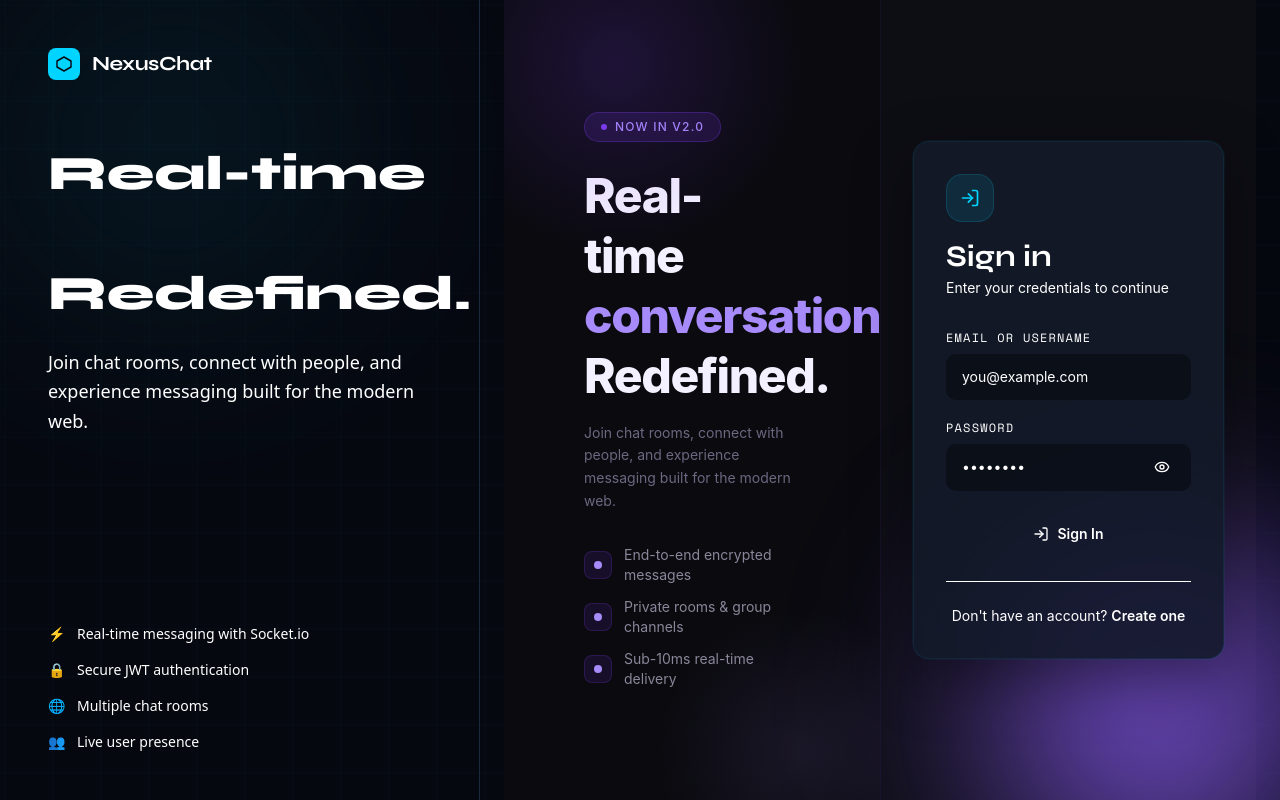
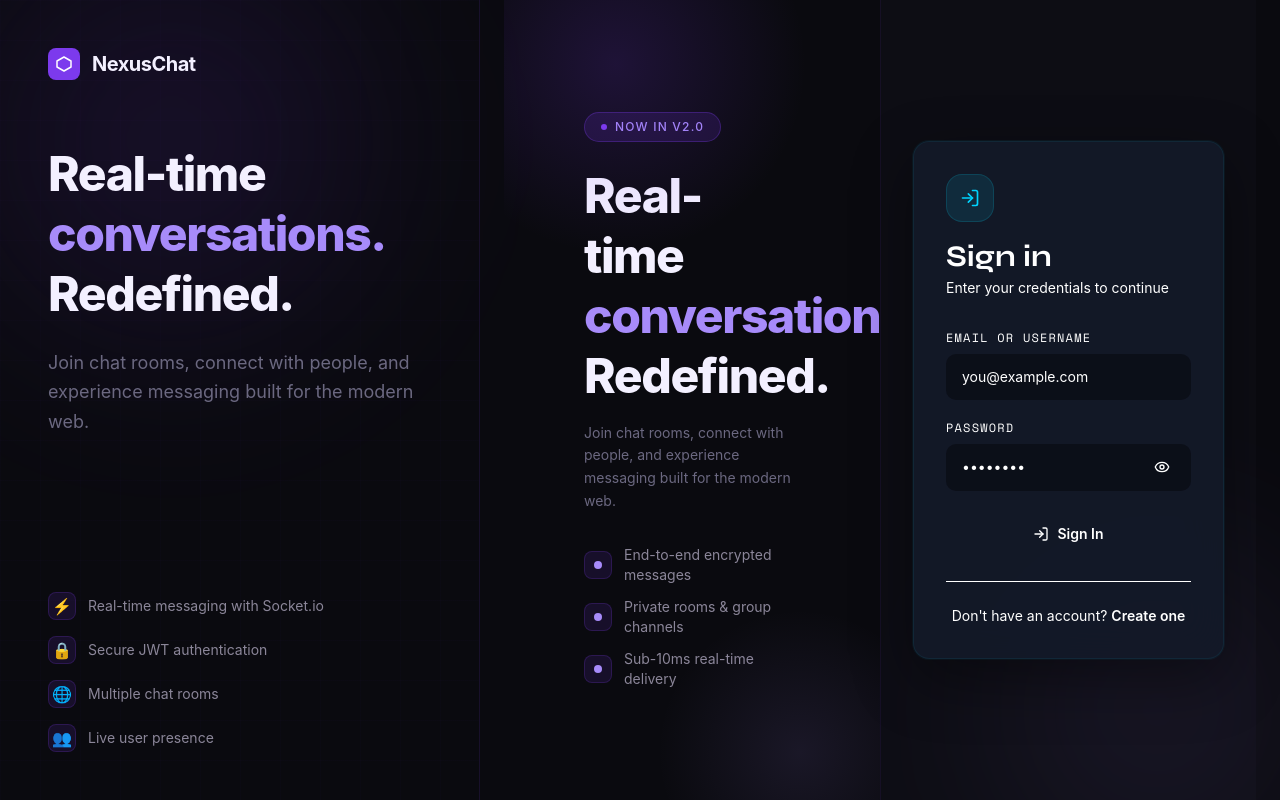
Before and after one commit to Akshatsrii/Chat-App, a Next.js app in the folder frontend/: page /auth/login in a window 1280 px wide. Built offline with nearby package versions, Linux system fonts and the light colour scheme; no server answers.

Commit message:
update the layout page

```diff
--- a/frontend/src/app/auth/layout.tsx
+++ b/frontend/src/app/auth/layout.tsx
@@ -18,51 +18,55 @@ export default function AuthLayout({ children }: { children: React.ReactNode })
   if (isAuthenticated) return null;
 
   return (
-    <div className="relative flex h-screen overflow-hidden bg-void bg-grid">
+    <div className="relative flex h-screen overflow-hidden" style={{ background: '#0a0a0f', fontFamily: "'Inter', sans-serif" }}>
+
       {/* Ambient glow blobs */}
       <div
-        className="absolute top-[-20%] left-[-10%] w-[600px] h-[600px] rounded-full opacity-10 pointer-events-none"
-        style={{
-          background: 'radial-gradient(circle, #06b6d4 0%, transparent 70%)',
-          filter: 'blur(80px)',
-        }}
+        className="absolute top-[-20%] left-[-10%] w-[600px] h-[600px] rounded-full pointer-events-none"
+        style={{ background: 'radial-gradient(circle, rgba(124,58,237,0.25) 0%, transparent 70%)', filter: 'blur(80px)', opacity: 0.6 }}
       />
       <div
-        className="absolute bottom-[-20%] right-[-10%] w-[500px] h-[500px] rounded-full opacity-8 pointer-events-none"
-        style={{
-          background: 'radial-gradient(circle, #8b5cf6 0%, transparent 70%)',
-          filter: 'blur(80px)',
-        }}
+        className="absolute bottom-[-20%] right-[-10%] w-[500px] h-[500px] rounded-full pointer-events-none"
+        style={{ background: 'radial-gradient(circle, rgba(167,139,250,0.2) 0%, transparent 70%)', filter: 'blur(80px)', opacity: 0.5 }}
       />
 
       {/* Branding panel (desktop) */}
-      <div className="hidden lg:flex flex-col justify-between w-[480px] shrink-0 p-12 border-r border-border relative overflow-hidden">
+      <div
+        className="hidden lg:flex flex-col justify-between w-[480px] shrink-0 p-12 relative overflow-hidden"
+        style={{ borderRight: '1px solid rgba(124,58,237,0.12)' }}
+      >
         <div className="relative z-10">
+          {/* Logo */}
           <div className="flex items-center gap-3 mb-16">
-            <div className="w-8 h-8 rounded-lg bg-cyan flex items-center justify-center">
+            <div
+              className="w-8 h-8 rounded-lg flex items-center justify-center"
+              style={{ background: '#7c3aed' }}
+            >
               <svg width="16" height="16" viewBox="0 0 16 16" fill="none">
-                <path d="M8 1L15 5v6l-7 4L1 11V5L8 1z" stroke="#080b14" strokeWidth="1.5" strokeLinejoin="round"/>
+                <path d="M8 1L15 5v6l-7 4L1 11V5L8 1z" stroke="#fff" strokeWidth="1.5" strokeLinejoin="round" />
               </svg>
             </div>
-            <span className="font-display font-bold text-xl text-text-bright tracking-tight">
+            <span className="font-bold text-xl tracking-tight" style={{ color: '#f3f0ff' }}>
               NexusChat
             </span>
           </div>
 
+          {/* Hero text */}
           <div className="space-y-6">
-            <h1 className="font-display text-5xl font-extrabold leading-tight text-text-bright">
+            <h1 className="text-5xl font-extrabold leading-tight" style={{ color: '#f3f0ff', letterSpacing: '-0.03em' }}>
               Real-time
               <br />
-              <span className="gradient-text">conversations.</span>
+              <span style={{ color: '#a78bfa' }}>conversations.</span>
               <br />
               Redefined.
             </h1>
-            <p className="text-text-dim text-lg leading-relaxed">
+            <p className="text-lg leading-relaxed" style={{ color: '#6b6880' }}>
               Join chat rooms, connect with people, and experience messaging built for the modern web.
             </p>
           </div>
         </div>
 
+        {/* Features */}
         <div className="relative z-10 space-y-4">
           {[
             { icon: '⚡', label: 'Real-time messaging with Socket.io' },
@@ -70,15 +74,26 @@ export default function AuthLayout({ children }: { children: React.ReactNode })
             { icon: '🌐', label: 'Multiple chat rooms' },
             { icon: '👥', label: 'Live user presence' },
           ].map((f) => (
-            <div key={f.label} className="flex items-center gap-3 text-sm text-text-dim">
-              <span>{f.icon}</span>
+            <div key={f.label} className="flex items-center gap-3 text-sm" style={{ color: '#8b8699' }}>
+              <div
+                className="w-7 h-7 rounded-lg flex items-center justify-center flex-shrink-0 text-base"
+                style={{ background: 'rgba(124,58,237,0.12)', border: '1px solid rgba(124,58,237,0.2)' }}
+              >
+                {f.icon}
+              </div>
               <span>{f.label}</span>
             </div>
           ))}
         </div>
 
-        {/* Decorative grid */}
-        <div className="absolute inset-0 bg-grid opacity-50" />
+        {/* Decorative subtle grid overlay */}
+        <div
+          className="absolute inset-0 opacity-30 pointer-events-none"
+          style={{
+            backgroundImage: 'linear-gradient(rgba(124,58,237,0.06) 1px, transparent 1px), linear-gradient(90deg, rgba(124,58,237,0.06) 1px, transparent 1px)',
+            backgroundSize: '40px 40px',
+          }}
+        />
       </div>
 
       {/* Auth content */}
```
